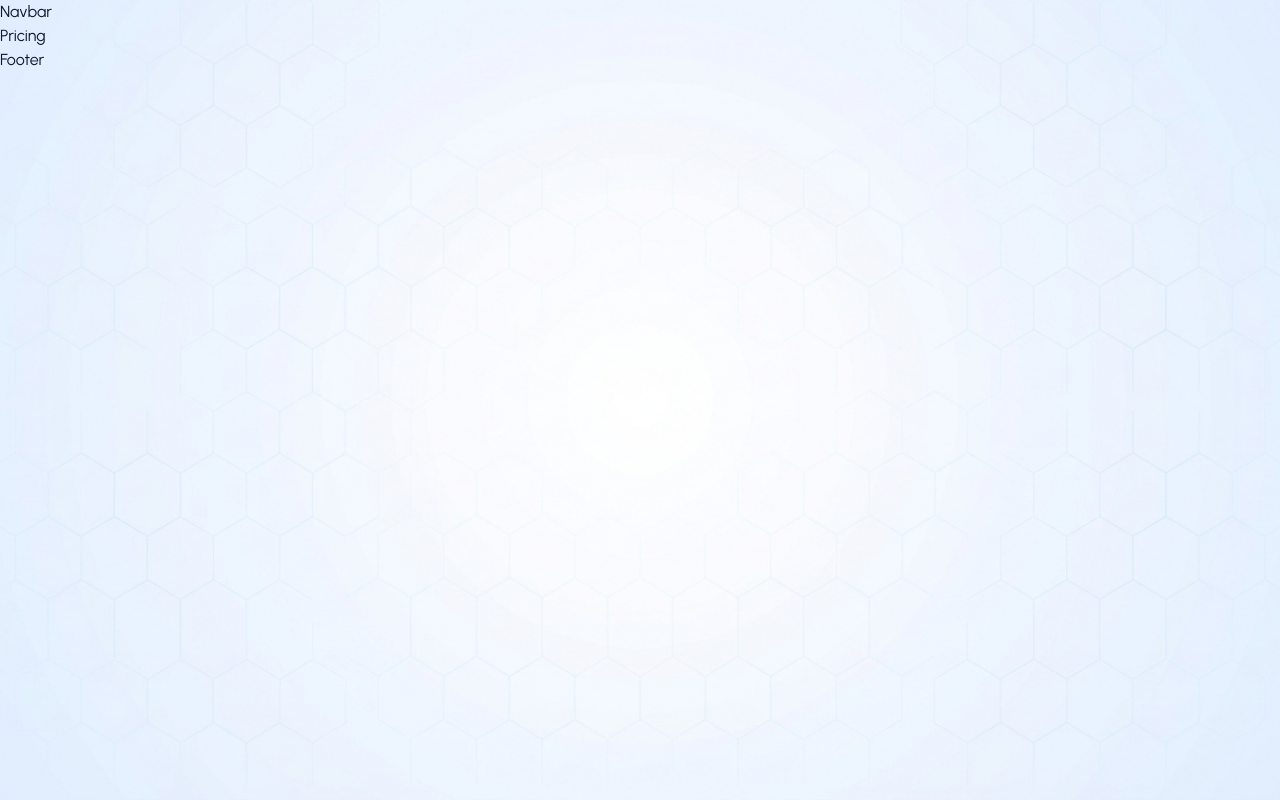
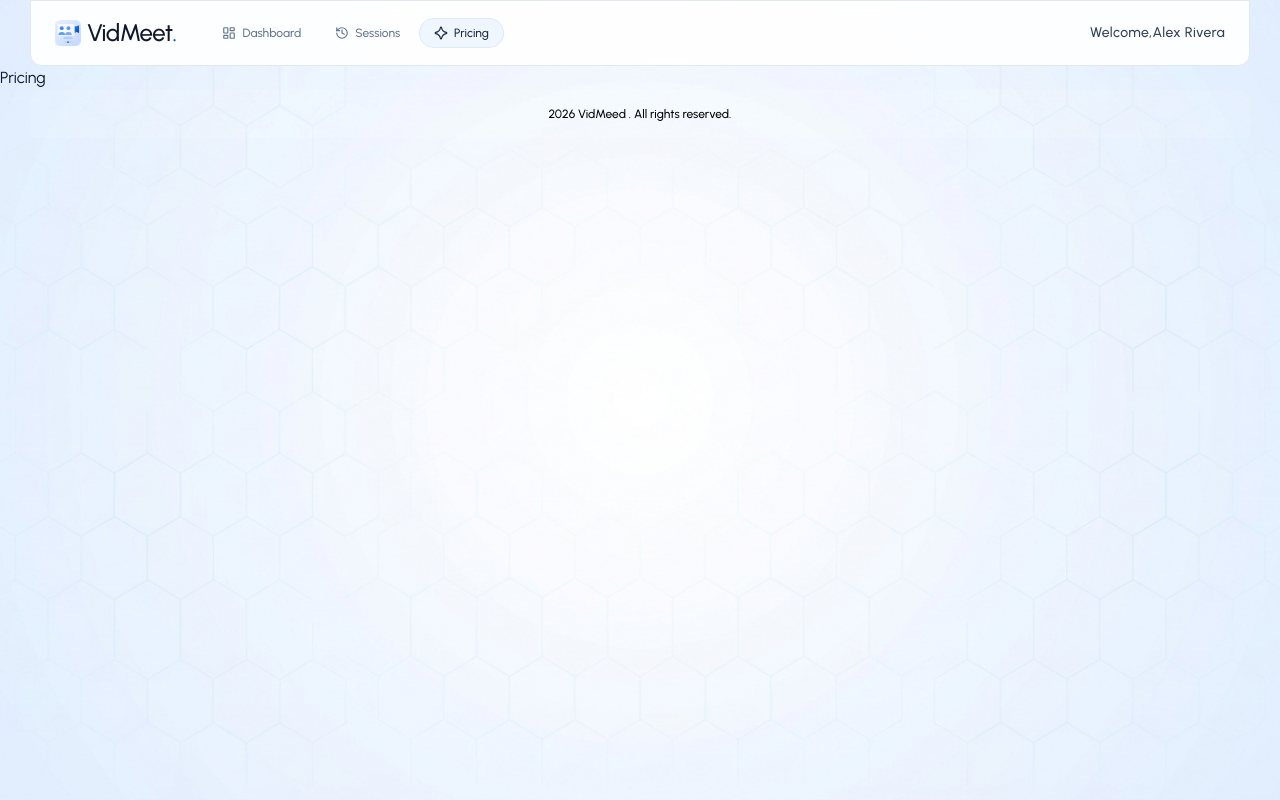
Before and after one commit to Sarathjithu89/vidMeet, a React (Vite) app in the folder client/: page /pricing in a window 1280 px wide. Built offline with nearby package versions, Linux system fonts and the light colour scheme; no server answers.

Commit message:
created login,navbar,footer and routes

```diff
--- a/client/package.json
+++ b/client/package.json
@@ -10,6 +10,7 @@
     "preview": "vite preview"
   },
   "dependencies": {
+    "@clerk/react": "^6.17.2",
     "@tailwindcss/vite": "^4.3.3",
     "lucide-react": "^1.48.0",
     "react": "^19.2.8",
--- a/client/src/components/Footer.jsx
+++ b/client/src/components/Footer.jsx
@@ -1,7 +1,14 @@
 import React from "react";
 
 const Footer = () => {
-  return <div>Footer</div>;
+  return (
+    <footer className="w-full max-w-305 mx-auto bg-white/10 backdrop:blur xl:rounded-t-xl px-6 py-4 text-center">
+      <p className="text-xs font-medium text-black">
+        {" "}
+        2026 VidMeed . All rights reserved.
+      </p>
+    </footer>
+  );
 };
 
 export default Footer;
--- a/client/src/components/Navbar.jsx
+++ b/client/src/components/Navbar.jsx
@@ -1,7 +1,76 @@
 import React from "react";
+import { dummyUser } from "../assets/asset";
+import { Link, useLocation } from "react-router-dom";
+
+import { AstroidIcon, HistoryIcon, LayoutDashboardIcon } from "lucide-react";
+import { UserButton } from "@clerk/react";
 
 const Navbar = () => {
-  return <div>Navbar</div>;
+  const { isSignedIn, user } = { user: dummyUser, isSignedIn: true };
+  const location = useLocation();
+  const userName =
+    user?.fullName ||
+    user?.firstName ||
+    user?.primaryEmailAddress?.split("@")[0] ||
+    "User";
+
+  return (
+    <header className="w-full max-w-305 mx-auto bg-white/90 backdrop-blur xl:rounded-b-xl sticky top-0 z-40 px-6 py-4 flex items-center justify-between border border-slate-200">
+      {/* logo and nav links */}
+      <div className="flex items-center gap-6">
+        <Link to="/dashboard" className="flex items-center gap-1.5">
+          <img src="/logo.svg" alt="Vidmeet logo" className="size-6.5" />
+          <span className="text-2xl font-medium tracking-tight text-slate-900 flex items-center">
+            VidMeet<span className="text-primary">.</span>
+          </span>
+        </Link>
+
+        {isSignedIn && (
+          <nav className="hidden md:flex items-center gap-1.5 ml-2">
+            <Link
+              to="/dashboard"
+              className={`px-3.5 py-1.5 rounded-full text-xs font-medium transition-all flex items-center gap-1.5 ${location.pathname === "/dashboard" ? "ring ring-blue-100 bg-blue-50 text-slate-800" : "text-slate-500 hover:text-slate-900 hover:bg-slate-50"}`}
+            >
+              <LayoutDashboardIcon className="w-3.5 h-3.5" />
+              Dashboard
+            </Link>
+            <Link
+              to="/sessions"
+              className={`px-3.5 py-1.5 rounded-full text-xs font-medium transition-all flex items-center gap-1.5 ${location.pathname === "/sessions" ? "ring ring-blue-100 bg-blue-50 text-slate-800" : "text-slate-500 hover:text-slate-900 hover:bg-slate-50"}`}
+            >
+              <HistoryIcon className="w-3.5 h-3.5" />
+              Sessions
+            </Link>
+
+            <Link
+              to="/pricing"
+              className={`px-3.5 py-1.5 rounded-full text-xs font-medium transition-all flex items-center gap-1.5 ${location.pathname === "/pricing" ? "ring ring-blue-100 bg-blue-50 text-slate-800" : "text-slate-500 hover:text-slate-900 hover:bg-slate-50"}`}
+            >
+              <AstroidIcon className="w-3.5 h-3.5" />
+              Pricing
+            </Link>
+          </nav>
+        )}
+      </div>
+      {/* right profile /user button */}
+
+      {isSignedIn && (
+        <div className="flex items-center gap-4">
+          <Link
+            to="/session"
+            className="md:hidden text-xs font-medium text-slate-600 hover:text-primary flex items-center gap-1"
+          >
+            <HistoryIcon className="w-4 h-4" />
+            Sessions
+          </Link>
+          <span className="font-medium hidden sm:inline tracking-wide text-sm text-slate-700">
+            Welcome,{userName}
+          </span>
+          <UserButton />
+        </div>
+      )}
+    </header>
+  );
 };
 
 export default Navbar;
--- a/client/src/main.jsx
+++ b/client/src/main.jsx
@@ -3,11 +3,20 @@
 import "./index.css";
 import App from "./App.jsx";
 import { BrowserRouter } from "react-router-dom";
+import { ClerkProvider } from "@clerk/react";
+
+const publishableKey = import.meta.env.VITE_CLERK_PUBLISHABLE_KEY;
+
+if (!publishableKey) {
+  throw new Error("missing VITE_CLERK_PUBLISHABLE_KEY in client environment");
+}
 
 createRoot(document.getElementById("root")).render(
   <StrictMode>
-    <BrowserRouter>
-      <App />
-    </BrowserRouter>
+    <ClerkProvider publishableKey={publishableKey} afterSignOutUrl="/login">
+      <BrowserRouter>
+        <App />
+      </BrowserRouter>
+    </ClerkProvider>
   </StrictMode>,
 );
--- a/client/src/pages/Login.jsx
+++ b/client/src/pages/Login.jsx
@@ -1,7 +1,36 @@
+import { SignIn, SignUp, useUser } from "@clerk/react";
 import React from "react";
+import { Navigate } from "react-router-dom";
 
-const Login = () => {
-  return <div>Login</div>;
+const Login = ({ mode = "login" }) => {
+  const isRegistered = mode === "register";
+
+  const { isLoaded, isSignedIn } = useUser();
+
+  if (isLoaded && isSignedIn) {
+    return <Navigate to={"/dashboard"} replace />;
+  }
+  return (
+    <div className="min-h-screen w-full bg-[url('/login_bg.png')] text-slate-800 p-4 md:p-6 lg:p-8 flex items-center justify-center font-sans">
+      <div className="w-full flex justify-center py-2">
+        {isRegistered ? (
+          <SignUp
+            routing="path"
+            path="/register"
+            signInUrl="/login"
+            fallbackRedirectUrl={"/dashboard"}
+          />
+        ) : (
+          <SignIn
+            routing="path"
+            path="/login"
+            signUpUrl="/register"
+            fallbackRedirectUrl={"/dashboard"}
+          />
+        )}
+      </div>
+    </div>
+  );
 };
 
 export default Login;
```
Also changed, not shown: 2 other files (tests, documents, lock files or other folders).
